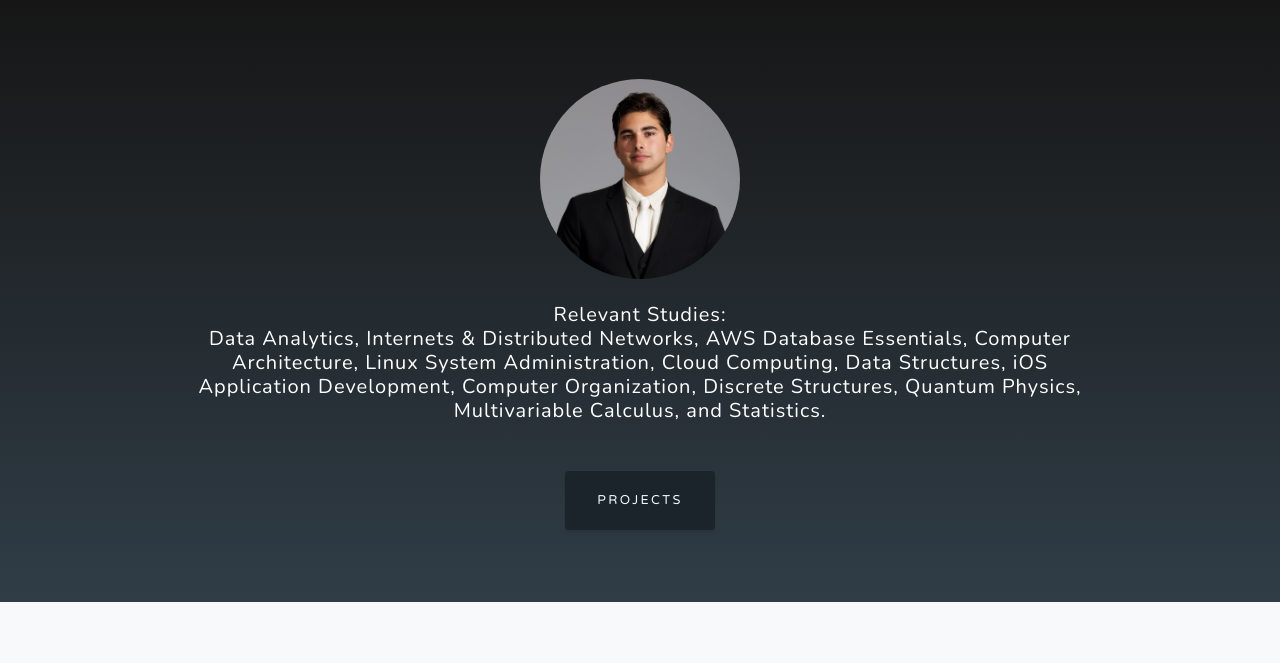
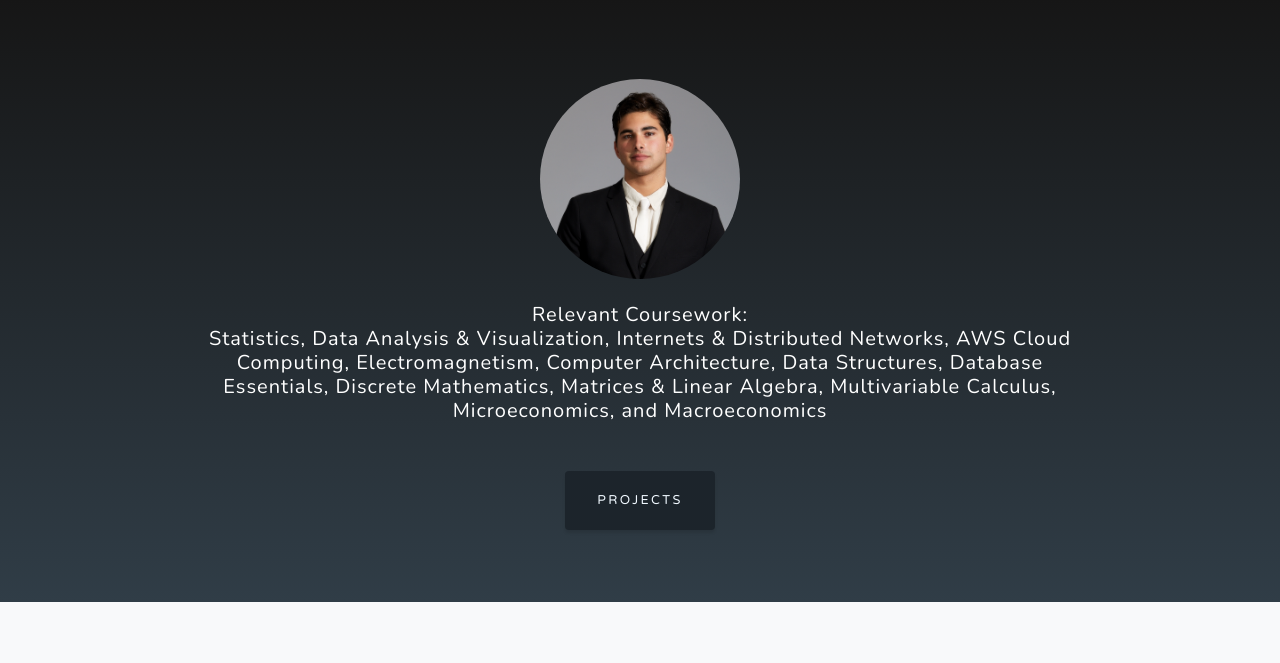
Before and after one commit to paolosecci/portfolio, a Flask app: page / in a window 1280 px wide. Shown: the part 801-1464 px from the top of the page. Run offline with Flask 2, Linux system fonts and the light colour scheme; some libraries are stand-ins or nearby versions.

Commit message:
updating relevant coursework section

```diff
--- a/templates/index.html
+++ b/templates/index.html
@@ -61,7 +61,7 @@
         <div class="mx-auto text-center">
           <h1 id="main-title">Full Stack Demo</h1>
           <br>
-          <h3 id="main-summary" class="text-white-50 mx-auto mt-2 mb-5">Skills Showcased:<br>Statistical Analysis, API Systems Architecture, Convolutional Neural Networks, Database Engineering, & Linux Network Administration.</h3>
+          <h3 id="main-summary" class="text-white-50 mx-auto mt-2 mb-5">Skills Demonstrated:<br>Statistical Analysis, API Systems Architecture, Convolutional Neural Networks, Artificial Intelligence, UX Design, & Linux Network Administration</h3>
           <br id="header-break"><br id="header-break"><br id="header-break">
 
           <a href="#about" class="btn btn-primary js-scroll-trigger">More Info</a>
@@ -75,7 +75,7 @@
           <div class="col-lg-10 mx-auto">
             <img class="profile-pic" src="{{url_for('static', filename='img/professional-profile-picture.jpg')}}" alt="is surfing the ephemeral spacetime continuum" height=200></img>
             <br><br>
-            <h5 class="text-white mb-4">Relevant Studies:<br>Data Analytics, Internets & Distributed Networks, AWS Database Essentials, Computer Architecture, Linux System Administration, Cloud Computing, Data Structures, iOS Application Development, Computer Organization, Discrete Structures, Quantum Physics, Multivariable Calculus, and Statistics.</h3>
+            <h5 class="text-white mb-4">Relevant Coursework:<br>Statistics, Data Analysis & Visualization, Internets & Distributed Networks, AWS Cloud Computing, Electromagnetism, Computer Architecture, Data Structures, Database Essentials, Discrete Mathematics, Matrices & Linear Algebra, Multivariable Calculus, Microeconomics, and Macroeconomics</h3>
             <!--h5 class="text-white mb-4">Declaration of Human Capital:<br>By employing distributed computational clouds to engineer scalable data analysis systems, I can build predictive machine learning models and formulate concretely supported conclusions by analyzing trends in training data. In addition, I have developed expertise in data visualization to translate these scientific results into visual charts, animations, and GUIs to communicate these useful conclusions with my non-analyst colleagues.</h5-->
             <br><a href="#projects" class="btn btn-primary js-scroll-trigger">Projects</a>
             <br><br>
```
Also changed, not shown: 2 other files.
